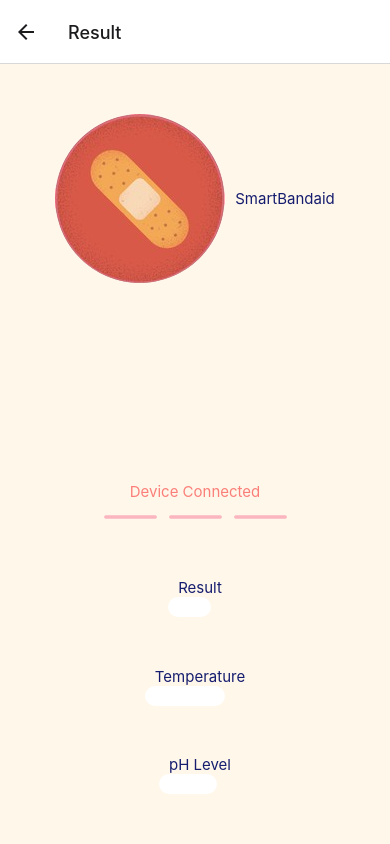
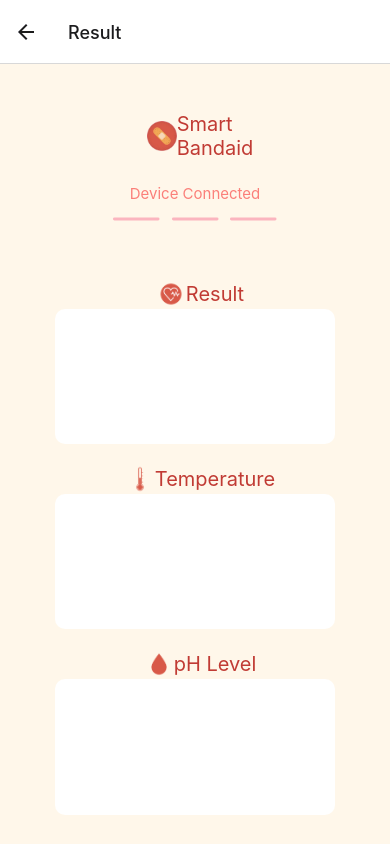
Before and after one commit to GNG2101-BAND1/MRBandage-App, a React Native app in the folder BAND1/: screen /Result in a window 390 px wide. Built offline with nearby package versions, Linux system fonts and the light colour scheme.

Commit message:
fixed crashes with rendering result screen

```diff
--- a/BAND1/src/Styles.ts
+++ b/BAND1/src/Styles.ts
@@ -8,7 +8,8 @@ const styles = StyleSheet.create({
     height: '100%',
     flexDirection: 'column',
     alignItems: 'center',
-    justifyContent: 'space-evenly'
+    justifyContent: 'space-evenly',
+    padding: "5%",
   },
 
   progressBar: {
@@ -67,6 +68,7 @@ const styles = StyleSheet.create({
     flexDirection: 'row',
     justifyContent: 'space-between',
     alignItems: 'center',
+    width: '100%',
   },
 
   text: {
@@ -119,7 +121,6 @@ const styles = StyleSheet.create({
   caption: {
     color: colours.brandDarkRed,
     fontSize: 12,
-    marginBottom: '10%',
   },
 
   horizontalSameLine: {
@@ -127,13 +128,38 @@ const styles = StyleSheet.create({
     alignItems: 'center',
   },
 
-  bottomAlignContainer: {
+  sectionContainer: {
     flex: 1,
     maxHeight: "25%",
+    width: "100%",
+    margin: 10,
+  },
+
+  bottomAlignContainer: {
     flexDirection: 'column',
-    alignItems: 'center',
     justifyContent: 'flex-end',
   },
+
+  centerAlignContainer: {
+    justifyContent: 'center',
+    alignItems: 'center',
+  },
+
+  spacedEvenlyContainer: {
+    alignItems: 'center',
+    justifyContent: 'space-evenly',
+  },
+
+  leftAlignContainer: {
+    justifyContent: 'flex-start',
+  },
+
+  heading: {
+    color: colours.brandDarkRed,
+    fontSize: 20,
+    textAlign: 'left',
+  },
+
 });
 
 export default styles;
--- a/BAND1/src/Values.ts
+++ b/BAND1/src/Values.ts
@@ -14,10 +14,10 @@ const values = {
 const images = {
     logo: require('./assets/logo.png'),
     icons: {
-        camera: require('./assets/'),
-        heart: require('./assets/'),
-        thermometer: require('./assets/'),
-        drop: require('./assets/'),
+        camera: require('./assets/camera.png'),
+        heart: require('./assets/result.png'),
+        thermometer: require('./assets/temperature.png'),
+        drop: require('./assets/pH.png'),
     },
     devices: {
 
--- a/BAND1/src/components/PressableIconTextBox.tsx
+++ b/BAND1/src/components/PressableIconTextBox.tsx
@@ -10,9 +10,9 @@ type IconTextProp = {
 
 const PressableIconTextBox = ({iconSource, onPress, text}: IconTextProp) => {
     return <TouchableHighlight onPress={onPress}>
-            <View style={styles.iconViewContainer}>
-                <Image source={iconSource} />
-                <Text style={styles.text}>{text}</Text>
+            <View style={[styles.viewContainer, styles.leftAlignContainer]}>
+                <Image style={styles.image} source={iconSource} />
+                <Text style={styles.heading}>{text}</Text>
             </View>
         </TouchableHighlight>
 }
--- a/BAND1/src/screens/ConnectScreen.tsx
+++ b/BAND1/src/screens/ConnectScreen.tsx
@@ -67,7 +67,7 @@ const ConnectScreen = ({navigation}: any) => {
         /> */}
       </DisplayBox>
 
-      <View style={styles.bottomAlignContainer}>
+      <View style={[styles.sectionContainer, styles.centerAlignContainer, styles.bottomAlignContainer]}>
         <ProgressBar
           numberOfPages={numberOfSteps}
           activePage={Math.floor(stepNumber / 2)}
--- a/BAND1/src/screens/ResultScreen.tsx
+++ b/BAND1/src/screens/ResultScreen.tsx
@@ -12,8 +12,12 @@ type SectionProps = PropsWithChildren<{
     sectionTitle: string,
 }>;
 
+type MessageProps = {
+    message: string,
+};
+
 const ResultSection = ({children, iconSource, sectionTitle}: SectionProps) => {
-    return <View>
+    return <View style={[styles.sectionContainer, styles.spacedEvenlyContainer]}>
         <PressableIconTextBox iconSource={iconSource} text={sectionTitle} onPress={undefined}/>
         <DisplayBox visible={true}>
             {children}
@@ -21,15 +25,21 @@ const ResultSection = ({children, iconSource, sectionTitle}: SectionProps) => {
     </View>
 }
 
+const InfoBox = ({message}: MessageProps) => {
+    return <Text style={styles.appSlogan}>{message}</Text>
+}
+
 const ResultScreen = ({navigation} : any) => {
     const [message, setMessage] = useState("Device Connected");
 
     return <View style={styles.screen}>
-        <SmallLogo name="SmartBandaid"/>
+        <View style={[styles.sectionContainer, styles.spacedEvenlyContainer]}>
+            <SmallLogo name={"Smart\nBandaid"}/>
 
-        <View style={styles.bottomAlignContainer}>
-            <Text style={styles.appSlogan}>{message}</Text>
-            <ProgressBar numberOfPages={3} activePage={-1}/> {/* dummy progress bar with no active page for aesthetics */}
+            <View style={[styles.sectionContainer, styles.centerAlignContainer, styles.bottomAlignContainer]}>
+                <InfoBox message={message}/>
+                <ProgressBar numberOfPages={3} activePage={-1}/>
+            </View>
         </View>
 
         <ResultSection iconSource={images.icons.heart} sectionTitle="Result"></ResultSection>
```
